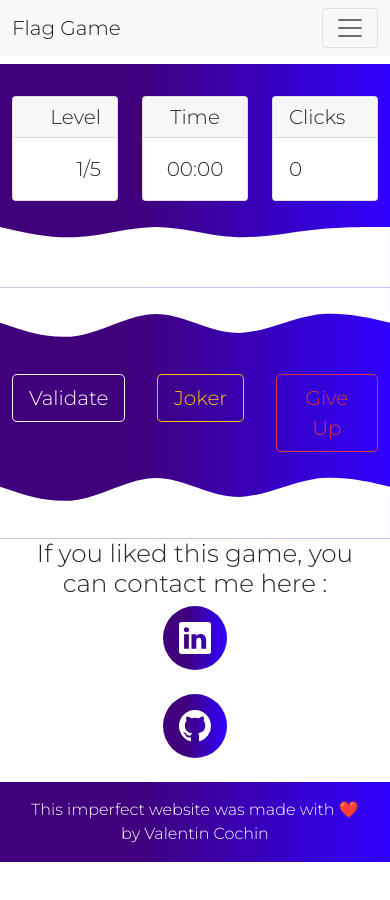
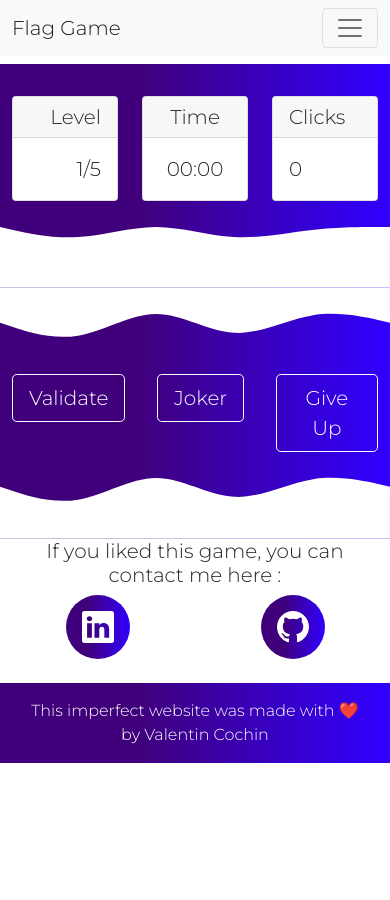
Before and after one commit to valentin-cochin/cda-drapeaux, a plain HTML site: page src/index.html in a window 390 px wide. Drawn offline with nearby package versions, Linux system fonts and the light colour scheme.

Commit message:
Minor fixes on the button

```diff
--- a/src/index.html
+++ b/src/index.html
@@ -84,7 +84,11 @@
         </svg>
     </header>
     <main class="flags">
+        <div class="container">
+            <div class="row">
 
+            </div>
+        </div>
     </main>
     <section class="buttons gradient">
         <svg xmlns="http://www.w3.org/2000/svg" viewBox="0 0 1440 320">
@@ -114,12 +118,12 @@
     <section class="icons">
         <div class="container">
             <div class="row justify-content-center text-center">
-                <div class="col col-md-10">
-                    <h2>If you liked this game, you can contact me here :</h2>
+                <div class="col-md-10">
+                    <h5>If you liked this game, you can contact me here :</h5>
                 </div>
             </div>
             <div class="row justify-content-center text-center">
-                <div class="col-md-1">
+                <div class="col col-md-1">
                     <a href="https://www.linkedin.com/in/valentin-cochin/">
                         <div class="icon gradient mb-4">
                             <svg xmlns="http://www.w3.org/2000/svg" width="32" height="32" fill="currentColor"
--- a/src/style.css
+++ b/src/style.css
@@ -21,7 +21,19 @@ body {
 /* Adapt the buttons for the background */
 .btn-outline-primary {
   color: #fff;
-  border-color: #fff; /*set the color you want here*/
+  border-color: #fff;
+}
+
+/* Adapt the buttons for the background */
+.btn-outline-warning {
+  color: #fff;
+  border-color: #fff;
+}
+
+/* Adapt the buttons for the background */
+.btn-outline-danger {
+  color: #fff;
+  border-color: #fff;
 }
 
 .icon {
```
